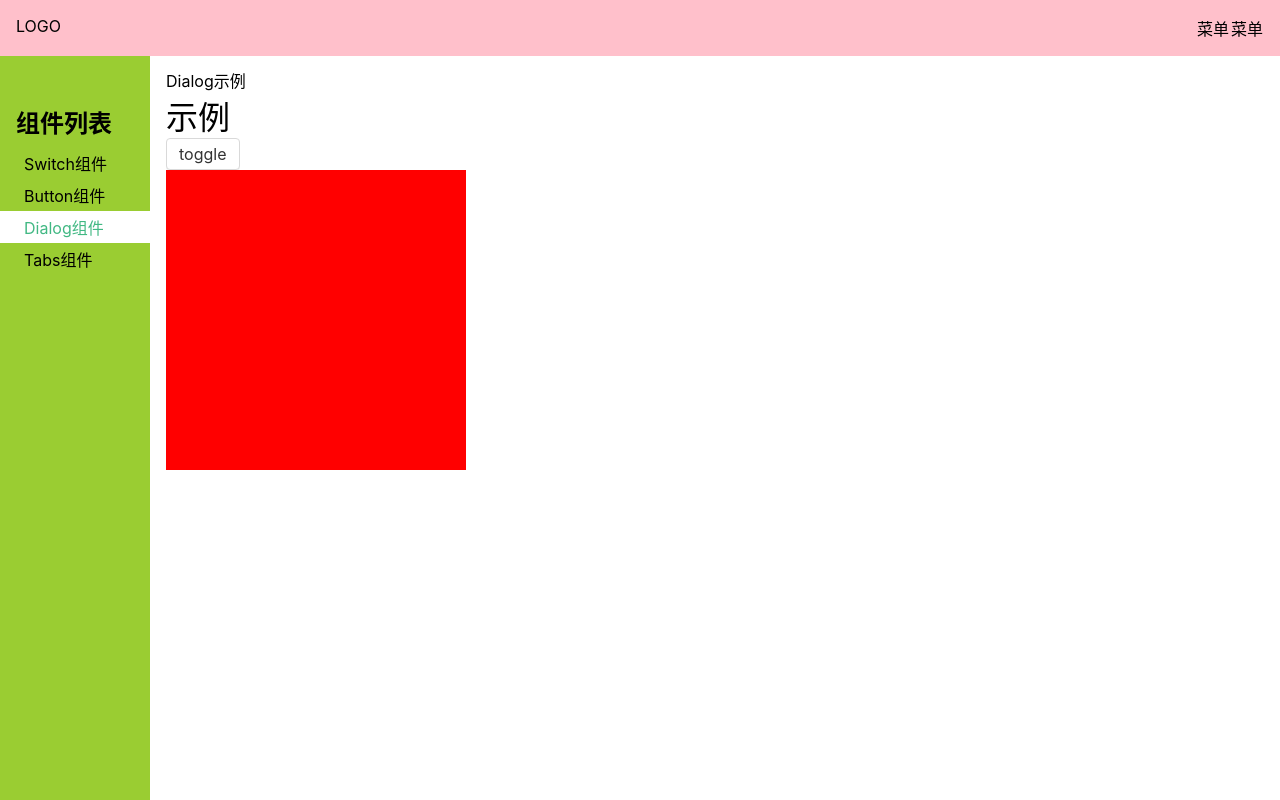
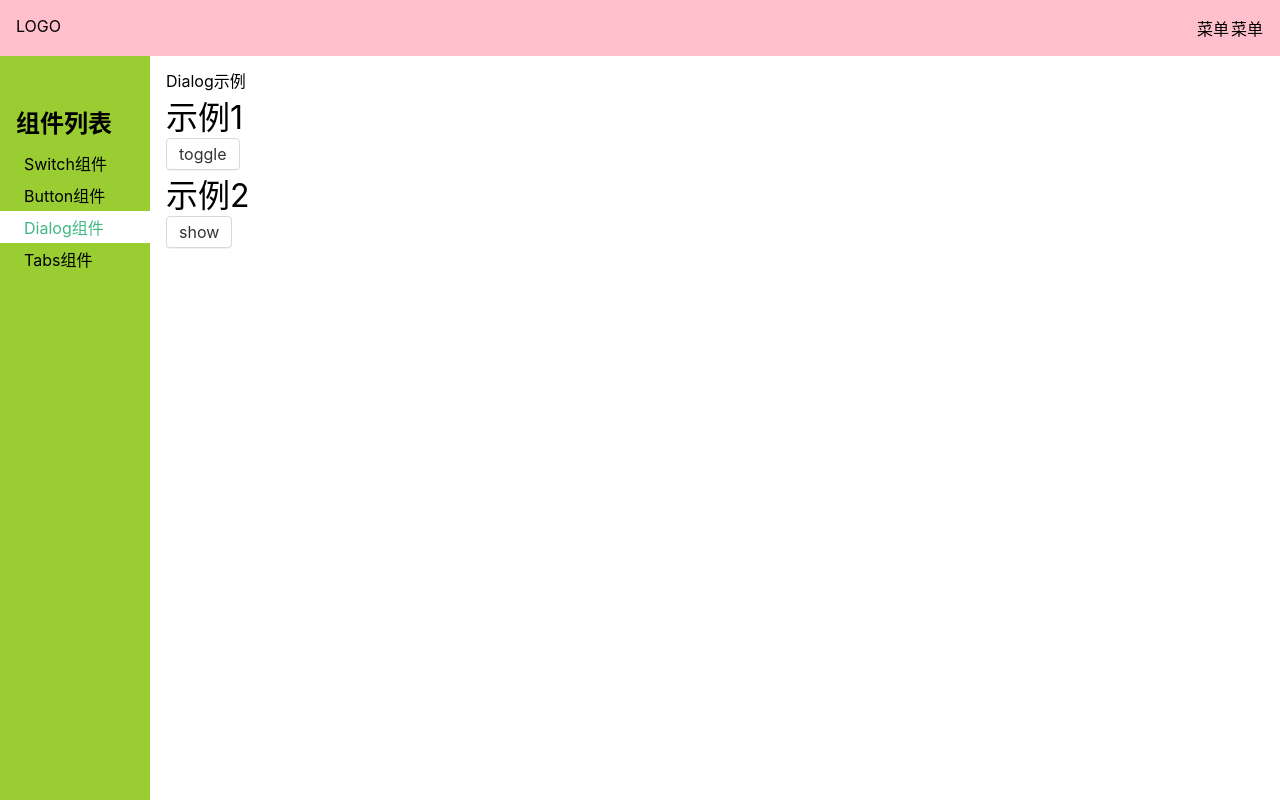
Before and after one commit to yichang8421/yiui-forest, a Vue app: page /#/doc/dialog in a window 1280 px wide. Built offline with nearby package versions, Linux system fonts and the light colour scheme.

Commit message:
第二种方法打开 Dialog：添加 openDialog() 函数打开 Dialog

```diff
--- a/src/components/DialogDemo/index.vue
+++ b/src/components/DialogDemo/index.vue
@@ -1,9 +1,9 @@
 <template>
-    <div style="position: relative;z-index: 1">
+    <div>
         <div>Dialog示例</div>
-        <h1>示例</h1>
+        <h1>示例1</h1>
         <Button @click="toggle">toggle</Button>
-        <Dialog v-model:visable="dialogVisible" :onOK="onOK" :onCancel="onCancel" :closeOnClickOverlay="true">
+        <Dialog v-model:visible="dialogVisible" :onOK="onOK" :onCancel="onCancel" :closeOnClickOverlay="true">
             <template v-slot:title>
                 <strong>自定义标题</strong>
             </template>
@@ -12,31 +12,50 @@
                 <div>自定义询问</div>
             </template>
         </Dialog>
+        <h1>示例2</h1>
+        <Button @click="showDialog">show</Button>
     </div>
-    <div style="position: relative; z-index: 2; width: 300px; height: 300px; background: red;"></div>
 </template>
 
 <script lang="ts">
-    import {ref} from "vue";
+    import {ref, h} from "vue";
     import Dialog from "../../lib/Dialog/index.vue";
     import Button from "../../lib/Button/index.vue";
+    import {openDialog} from "../../lib/openDialog.ts";
 
     export default {
         components: {Dialog, Button},
         setup() {
             const dialogVisible = ref(false);
+
             const toggle = () => {
                 dialogVisible.value = !dialogVisible.value;
             };
+
             const onOK = () => {
                 console.log("Do something");
                 return true;    // 可以通过 return false; 阻止对话框关闭
             };
+
             const onCancel = () => {
                 console.log("bye");
-                return;
+                return true;    //可以通过 return false; 阻止对话框关闭
             };
-            return {dialogVisible, toggle, onOK, onCancel};
+
+            const showDialog = () => {
+                openDialog({
+                    title: h(`strong`, {}, "标题"),
+                    content: "提示文本",
+                    onOk() {
+                        console.log("ok");
+                    },
+                    onCancel() {
+                        console.log("cancel");
+                    }
+                });
+            };
+
+            return {dialogVisible, toggle, onOK, onCancel, showDialog};
         }
     };
 </script>
--- a/src/lib/Dialog/index.vue
+++ b/src/lib/Dialog/index.vue
@@ -1,5 +1,5 @@
 <template>
-    <template v-if="visable">
+    <template v-if="visible">
         <Teleport to="body">
             <div class="yiui-dialog-overlay" @click="onClickOverlay"></div>
             <div class="yiui-dialog-wrapper">
@@ -26,7 +26,7 @@
 
     export default {
         props: {
-            visable: {
+            visible: {
                 type: Boolean,
                 default: false
             },
@@ -43,7 +43,7 @@
         },
         setup(props, context) {
             const close = () => {
-                context.emit("update:visable", false);
+                context.emit("update:visible", false);
             };
             const ok = () => {
                 if (props.onOK?.() !== false) {
@@ -52,8 +52,10 @@
                 }
             };
             const cancel = () => {
-                context.emit("cancel");
-                close();
+                if(props.onCancel?.()!==false){
+                    context.emit("cancel");
+                    close();
+                }
             };
             const onClickOverlay = () => {
                 if (props.closeOnClickOverlay) {
--- /dev/null
+++ b/src/lib/openDialog.ts
@@ -0,0 +1,44 @@
+import {createApp, h, VNode} from "vue";
+import Dialog from "../lib/Dialog/index.vue";
+
+type Options = {
+    title: VNode,
+    content: String,
+    onOk: Function,
+    onCancel: Function
+}
+
+export const openDialog = (options: Options) => {
+    const {title, content, onOk, onCancel} = options;
+    console.log(onOk);
+    const div = document.createElement("div");
+    document.body.appendChild(div);
+
+    const close = () => {
+        app.unmount(div);
+        div.remove();
+    };
+
+    const app = createApp({
+        render() {
+            return h(
+                Dialog,
+                {
+                    visible: true,
+                    "onUpdate:visible": (newVisible: Boolean) => {
+                        if (!newVisible) {
+                            close();
+                        }
+                    },
+                    onOk, onCancel
+                },
+                {
+                    title,
+                    content,
+                }
+            );
+        },
+    });
+
+    app.mount(div);
+};
```
